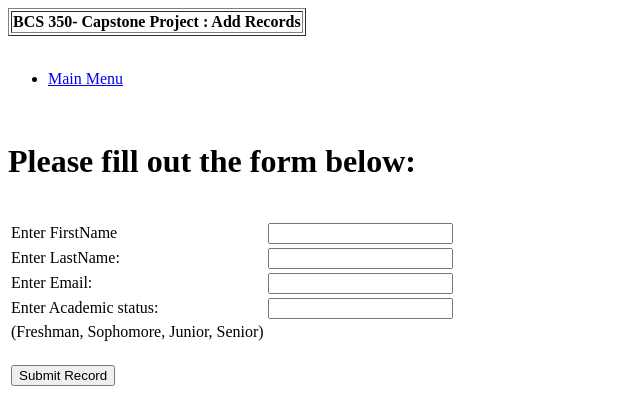
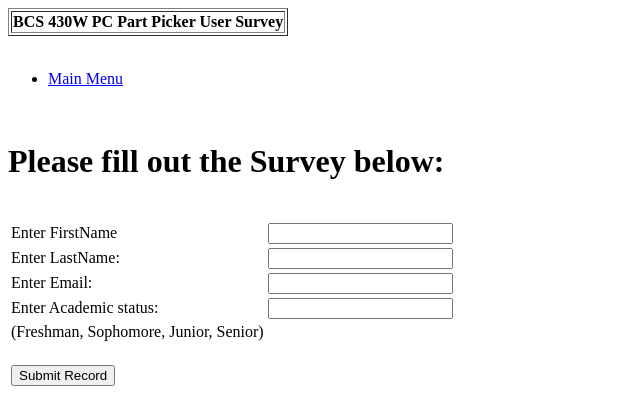
Before and after one commit to Jason-6602/Bcs430w--PC-Picker, a PHP site: page /addrecordsform.php in a window 1280 px wide. Shown: the top 420 px of the page, without its empty margins (0-640 px from the left). Run offline with PHP 8.4, Linux system fonts and the light colour scheme; the visitor is signed in with stand-in values (Sample User, id 1); lists and menus that the app fills with data are empty.

Commit message:
New Upload

```diff
--- a/addrecords/addrecords.php
+++ b/addrecords/addrecords.php
@@ -1,9 +1,5 @@
 <?php
   require_once 'logindb.php';
-
-
-
-
 
   $conn = new mysqli($hn, $un, $pw, $db);
   if ($conn->connect_error) die("Fatal Error");
--- a/addrecords/addrecordsform.php
+++ b/addrecords/addrecordsform.php
@@ -1,6 +1,6 @@
 <table border=1 >
     <tr>
-    <th> BCS 350- Capstone Project : Add Records</th>
+    <th> BCS 430W PC Part Picker User Survey</th>
     </tr>
 </table>
 <br>
@@ -22,19 +22,23 @@
     <br>
 
 <!--
-Text field Forms
+Text field Forms - Need to add user survey to find out what kind of PC they require
 -->
-<h1> Please fill out the form below: </h1>
+<h1> Please fill out the Survey below: </h1>
 <br>
 <table>
     <tr>
         <form method="post" action="addrecords.php">
+
         <td>Enter FirstName </td>
         <td><input type="text" name="firstname" required></td> </tr>
+
        <tr> <td>Enter LastName: </td>
         <td><input type="text" name="lastname" required></td> </tr>
+
         <tr><td>Enter Email: </td>
         <td><input type="text" name="email" required></td></tr>
+
        <tr> <td>Enter Academic status: </td>
         <td><input type="text" name="status" required></td></tr>
        <td> (Freshman, Sophomore, Junior, Senior)</td>
--- a/login/login.php
+++ b/login/login.php
@@ -1,5 +1,5 @@
 <?php
-      // Capstone- Jason Vasquez-BCS350- I certify that this is my own original work
+      // BCS430w- Login page
       //testlogin123 -Mytest123
       require_once 'logindb.php';
       $connection = new mysqli($hn, $un, $pw, $db);
@@ -29,7 +29,7 @@
         $_SESSION['username'] = $row[0];
         $_SESSION['password']= $row[1];
         echo htmlspecialchars("You are now logged in as '$row[0]'");
-        die("<p><a href='../Menu.html'>Click here to continue</a></p>");
+        die("<p><a href='../Menu.php'>Click here to continue</a></p>");
       }
       else echo("Invalid username/password combination");
       echo"<p><a href='login.html'>Return to Login</a></p>";
--- a/login/logout.php
+++ b/login/logout.php
@@ -1,5 +1,5 @@
 <?php
-      // Capstone- Jason Vasquez-BCS350- I certify that this is my own original work
+      // BCS430w- Logout of the page
       //testlogin123 -Mytest123
 
 
```
Also changed, not shown: addnewuser/addnewuser.php (+4 -4 lines).
